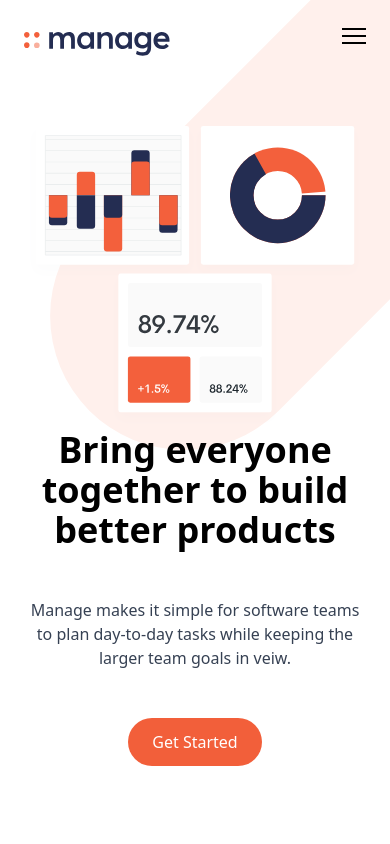
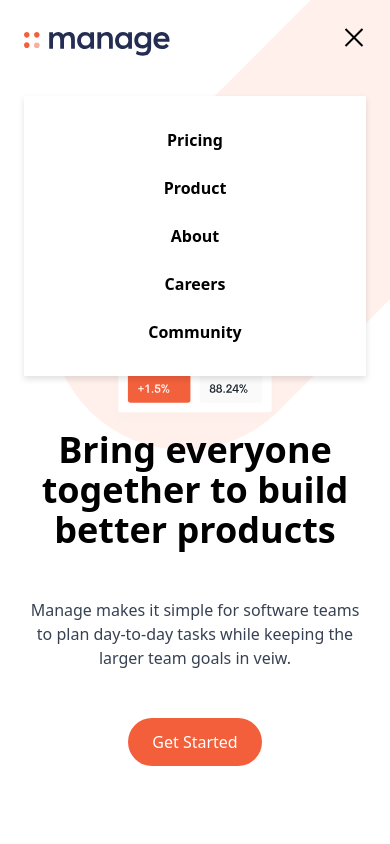
Before and after one commit to abmoh4219/Tailwind-Manage-Landing, a website: page src/index.html in a window 390 px wide. Both pictures are taken after a click on the button 354 px from the left and 40 px from the top of the page. Shown: the top 844 px of the page. Drawn offline with Linux system fonts and the light colour scheme.

Commit message:
adding functionality to the hamburger menu btn

```diff
--- a/src/index.html
+++ b/src/index.html
@@ -42,7 +42,7 @@
         <div class="md:hidden">
            <div
              id="menu"
-             class="absolute flex flex-col items-center hidden self-end py-8 mt-10
+             class="absolute  flex-col items-center hidden self-end py-8 mt-10
              space-y-6 font-bold bg-white sm:w-auto sm:self-center left-6
              right-6 drop-shadow-md">
                <a href="#">Pricing</a>
@@ -348,6 +348,6 @@
            </div>
         </footer>
 
-
+        <script src="js/script.js"></script>
 </body>
 </html>
--- /dev/null
+++ b/src/js/script.js
@@ -0,0 +1,8 @@
+const btn=document.getElementById('menu-btn');
+const nav=document.getElementById('menu');
+
+btn.addEventListener('click', () =>{
+    btn.classList.toggle('open');
+    nav.classList.toggle('flex');
+    nav.classList.toggle('hidden');
+})
```
